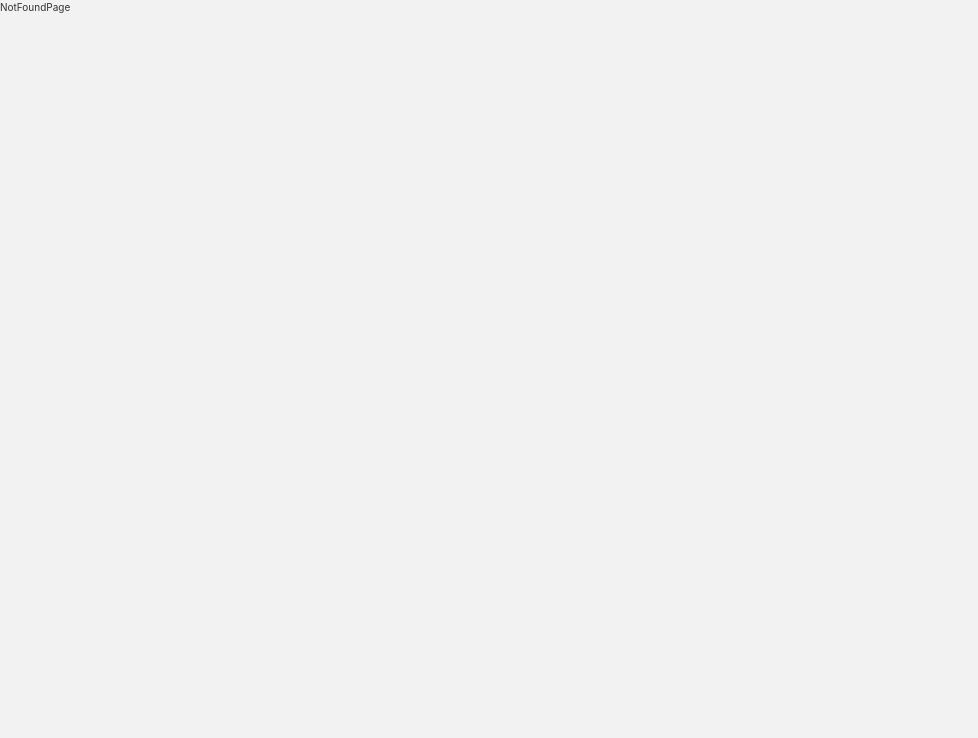
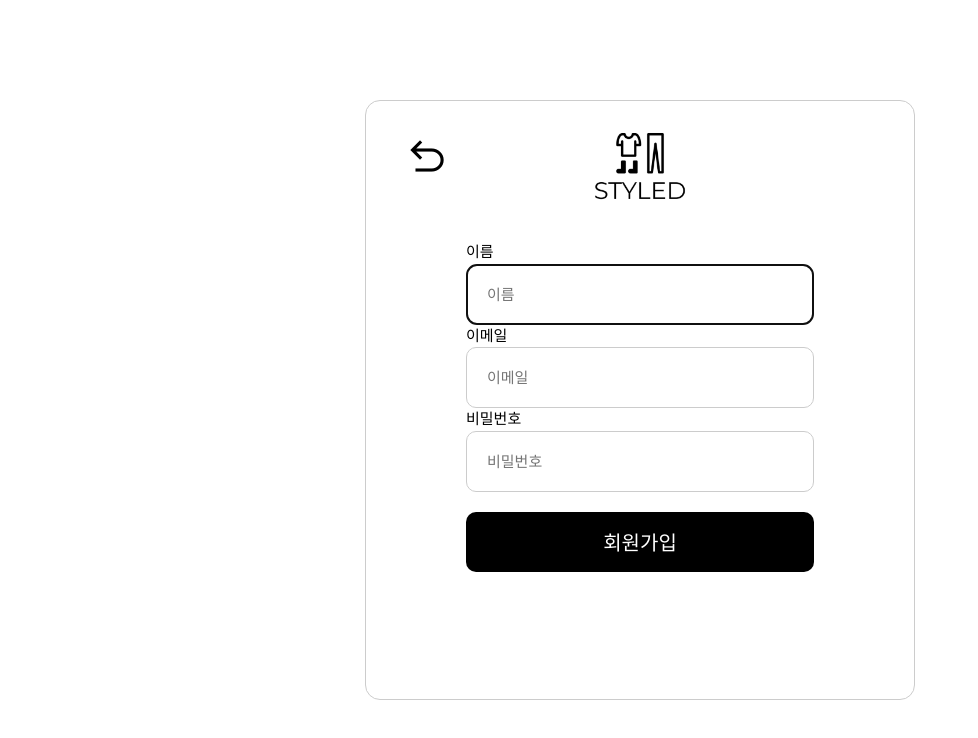
Before and after one commit to prgrms-fe-devcourse/FEDC5_STYLED_sehee, a React (Vite) app: page /signup in a window 1280 px wide. Shown: the top 738 px of the page, without its empty margins (0-978 px from the left). Built offline with nearby package versions, Linux system fonts and the light colour scheme; a web font is replaced by a local one.

Commit message:
Feat: 회원가입 페이지 레이아웃

```diff
--- /dev/null
+++ b/src/Components/SignUp/LoginForm/index.tsx
@@ -0,0 +1,112 @@
+import { useTheme } from 'styled-components';
+import { useRef, useEffect } from 'react';
+import StyledForm from './style';
+import SignUpButton from '@/Components/Base/Button';
+import Input from '@/Components/Base/Input';
+import { useForm } from '@/Hooks';
+import validateSignUp from './validateSignUp';
+
+/**
+ * PR point
+ * 1. 폼 입력 좌측 정렬?
+ * 2. 폼 gap?
+ * 3. 세 가지 폼 전부 입력이 들어오기 전에는 회원가입 버튼 disabled?
+ * 4. onChange 발생할 때마다 에러를 검사하고 레이블 옆에 출력?
+ *
+ * TODO 입력값 유효성 검사 및 중복 확인 -> 중복 확인 함수 utils 분리?
+ * TODO API 바인딩
+ * TODO React-query 연동
+ */
+
+const SignUpForm = () => {
+  const inputRef = useRef<HTMLInputElement>(null);
+  const { colors, size } = useTheme();
+  const { values, errors, isLoading, handleOnChange, handleOnSubmit } = useForm(
+    {
+      initialState: { username: '', email: '', password: '' },
+      callback: () => {},
+      validate: () => {
+        const { username, email, password } = values;
+
+        if (
+          typeof username === 'string' &&
+          typeof email === 'string' &&
+          typeof password === 'string'
+        ) {
+          return validateSignUp({ username, email, password });
+        }
+
+        return {};
+      },
+    },
+  );
+
+  useEffect(() => {
+    if (inputRef.current) {
+      inputRef.current.focus();
+    }
+  }, []);
+
+  return (
+    <StyledForm onSubmit={handleOnSubmit}>
+      <Input
+        ref={inputRef}
+        type="username"
+        name="username"
+        label="이름"
+        placeholder="이름"
+        required
+        errorMessage={errors.username}
+        onChange={handleOnChange}
+        style={{
+          // textAlign: 'center',
+          padding: size.large,
+          fontSize: size.medium,
+        }}
+      />
+      <Input
+        type="email"
+        name="email"
+        label="이메일"
+        placeholder="이메일"
+        required
+        errorMessage={errors.email}
+        onChange={handleOnChange}
+        style={{
+          // textAlign: 'center',
+          padding: size.large,
+          fontSize: size.medium,
+        }}
+      />
+      <Input
+        type="password"
+        name="password"
+        label="비밀번호"
+        placeholder="비밀번호"
+        required
+        errorMessage={errors.password}
+        onChange={handleOnChange}
+        style={{
+          // textAlign: 'center',
+          padding: size.large,
+          fontSize: size.medium,
+        }}
+      />
+      <SignUpButton
+        width={size.full}
+        textSize={size.large}
+        textColor={colors.buttonText}
+        backgroundColor={colors.buttonBackground}
+        borderRadius={size.small}
+        style={{
+          padding: size.doubleLarge,
+          marginTop: size.large,
+        }}
+      >
+        회원가입
+      </SignUpButton>
+    </StyledForm>
+  );
+};
+
+export default SignUpForm;
--- /dev/null
+++ b/src/Components/SignUp/LoginForm/style.ts
@@ -0,0 +1,10 @@
+import styled from 'styled-components';
+
+const StyledForm = styled.form`
+  width: 100%;
+  display: flex;
+  flex-direction: column;
+  justify-content: center;
+`;
+
+export default StyledForm;
--- /dev/null
+++ b/src/Components/SignUp/LoginForm/type.ts
@@ -0,0 +1,5 @@
+export default interface ValidateSignUpProps {
+  username: string;
+  email: string;
+  password: string;
+}
--- /dev/null
+++ b/src/Components/SignUp/LoginForm/validateSignUp.ts
@@ -0,0 +1,22 @@
+import validateEmail from '@/Utils/validateEmail';
+import ValidateSignUpProps from './type';
+
+const validateSignUp = ({ username, email, password }: ValidateSignUpProps) => {
+  const validationErrors: Record<string, string> = {};
+
+  if (typeof username === 'string') {
+    validationErrors.username = '이미 존재하는 유저명입니다.';
+  }
+
+  if (typeof email === 'string' && !validateEmail(email)) {
+    validationErrors.email = '유효하지 않은 이메일입니다.';
+  }
+
+  if (typeof password === 'string' && password.length < 8) {
+    validationErrors.password = '비밀번호는 최소 8자 이상이어야 합니다.';
+  }
+
+  return validationErrors;
+};
+
+export default validateSignUp;
--- /dev/null
+++ b/src/Pages/SignUpPage/index.tsx
@@ -0,0 +1,18 @@
+import { StyledWrap, StyledContainer } from './style';
+import Logo from '@/Components/Common/Logo';
+import HistoryBackButton from '@/Components/Common/HistoryBackButton';
+import SignUpForm from '@/Components/SignUp/LoginForm';
+
+const SignUpPage = () => {
+  return (
+    <StyledWrap>
+      <StyledContainer>
+        <HistoryBackButton className="history-back-button" />
+        <Logo />
+        <SignUpForm />
+      </StyledContainer>
+    </StyledWrap>
+  );
+};
+
+export default SignUpPage;
--- /dev/null
+++ b/src/Pages/SignUpPage/style.ts
@@ -0,0 +1,42 @@
+import styled from 'styled-components';
+
+export const StyledWrap = styled.div`
+  height: 100vh;
+  background-color: ${({ theme }) => theme.colors.background};
+  display: flex;
+  justify-content: center;
+  align-items: center;
+`;
+
+export const StyledContainer = styled.div`
+  width: 55rem;
+  height: 60rem;
+  position: relative;
+  background-color: ${({ theme }) => theme.colors.background};
+  border: 1px solid ${({ theme }) => theme.colors.border};
+  border-radius: ${({ theme }) => theme.size.medium};
+  padding: ${({ theme }) => theme.size.large} 10rem;
+  display: flex;
+  flex-direction: column;
+  align-items: center;
+  gap: ${({ theme }) => theme.size.large};
+
+  > .history-back-button {
+    position: absolute;
+    left: 3rem;
+    top: 3rem;
+  }
+
+  @media ${({ theme }) => theme.device.tablet} {
+    width: ${({ theme }) => theme.size.full};
+    border: none;
+    justify-content: center;
+    padding: 0 5rem;
+
+    > .history-back-button {
+      position: absolute;
+      left: 4rem;
+      top: 8rem;
+    }
+  }
+`;
--- a/src/Routes/Router.tsx
+++ b/src/Routes/Router.tsx
@@ -1,5 +1,6 @@
 import { BrowserRouter, Routes, Route } from 'react-router-dom';
 import { DetailPage, HomePage, NotFoundPage, LoginPage } from '@/Pages';
+import SignUpPage from '@/Pages/SignUpPage';
 
 const RouterManager = () => {
   return (
@@ -12,6 +13,10 @@ const RouterManager = () => {
         <Route
           path="/login"
           element={<LoginPage />}
+        />
+        <Route
+          path="/signup"
+          element={<SignUpPage />}
         />
         <Route
           path="/detail"
```
